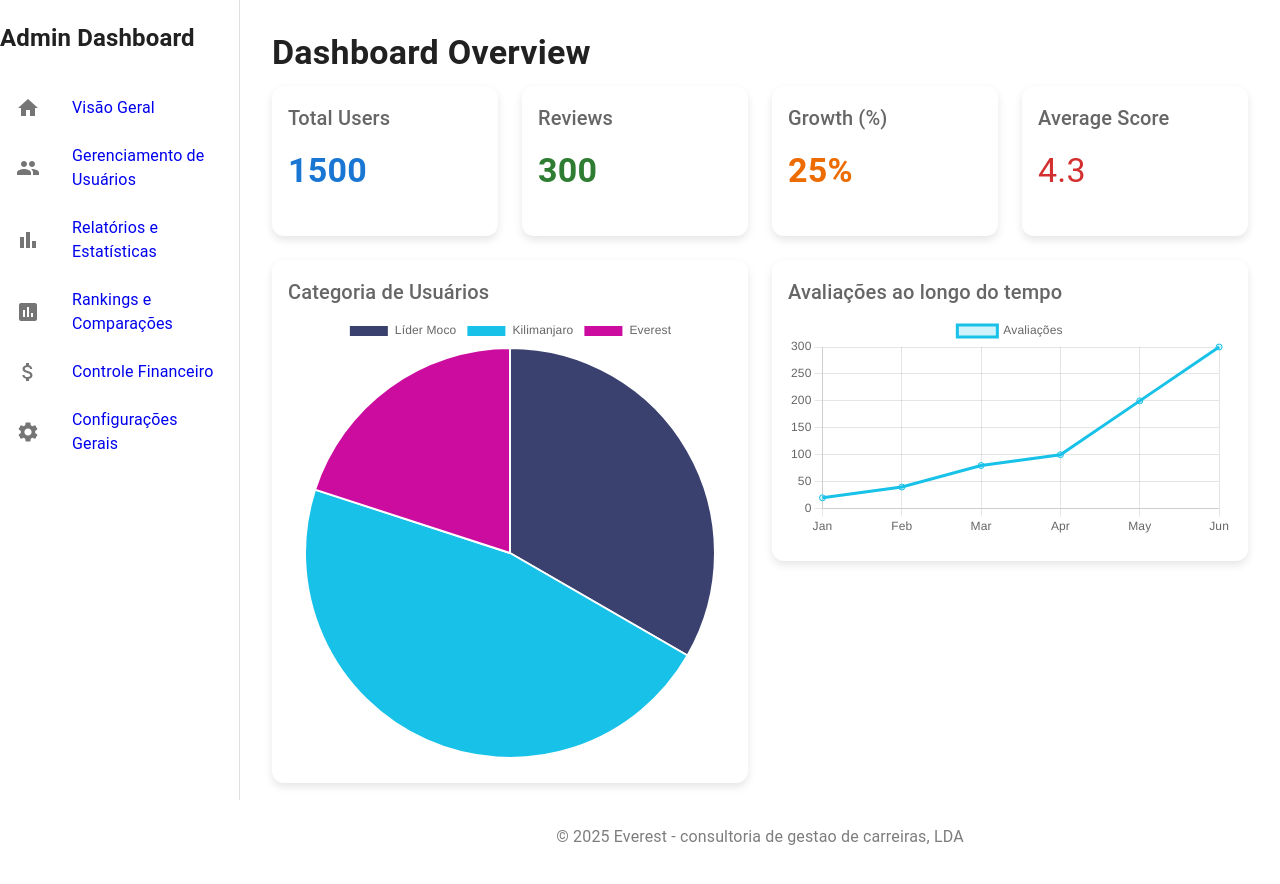
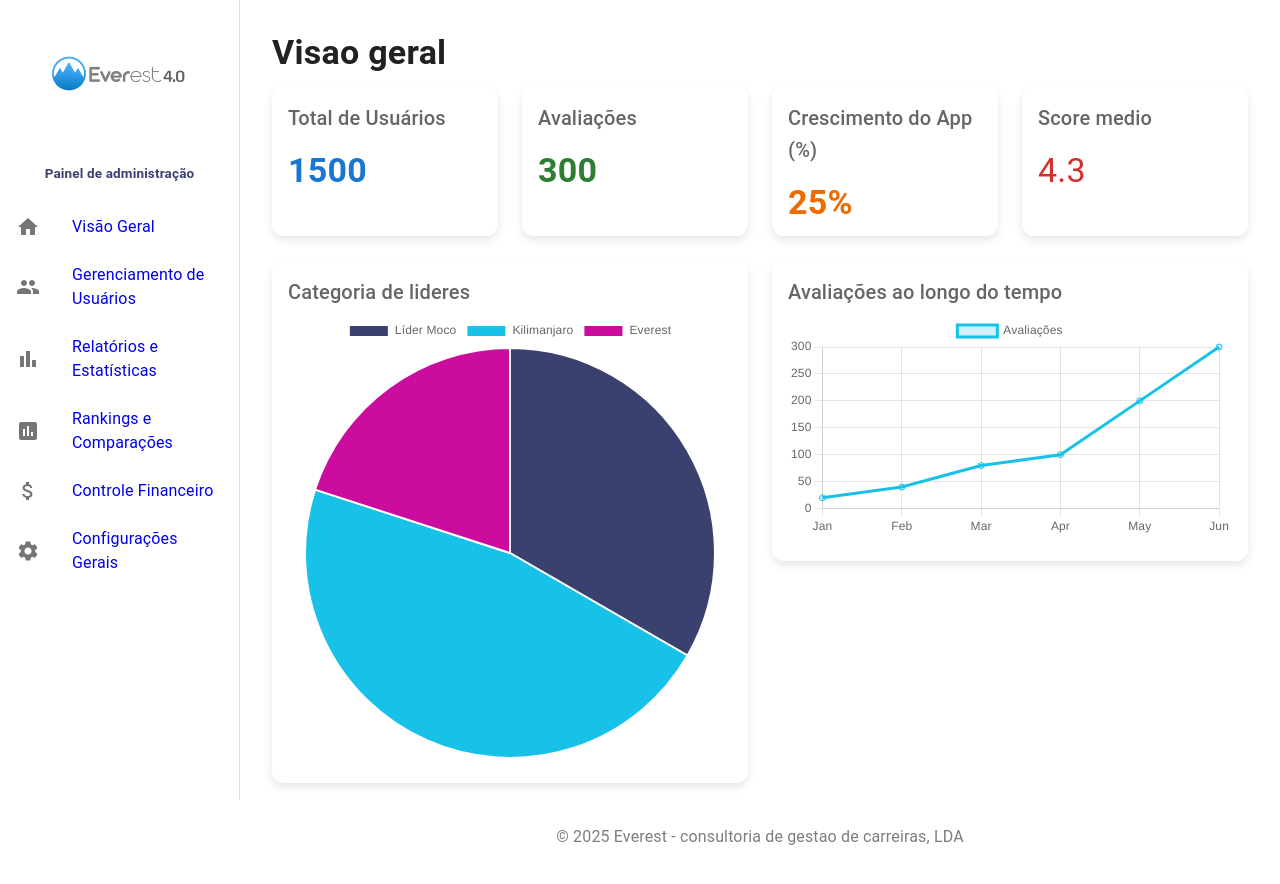
Before and after one commit to FredericoCanoeira/everest-ferramentas, a React (Create React App) app in the folder admin-frontend/: page / in a window 1280 px wide. Shown: the top 884 px of the page. Built offline with nearby package versions, Linux system fonts and the light colour scheme.

Commit message:
feat: add Everest logo to Sidenav and prepare navigation links for admin pages

```diff
--- a/admin-frontend/src/App.js
+++ b/admin-frontend/src/App.js
@@ -4,6 +4,7 @@ import Sidenav from "./components/Sidenav";
 import DashboardOverview from "./pages/DashboardOverview";
 import "./assets/style/Layout.css";
 import Footer from "./components/Footer";
+//import SearchBar from "./components/SearchBar";
 
 function App() {
   return (
--- a/admin-frontend/src/assets/style/Sidenav.css
+++ b/admin-frontend/src/assets/style/Sidenav.css
@@ -1,8 +1,14 @@
-/* src/assets/css/Sidenav.css */
 .sidenav-paper {
   width: 240px;
   background-color: #3A416F;
   color: white;
+}
+
+.sidenav-header {
+  font-size: 9px;
+  color: #3A416F;
+  text-align: center;
+  padding-top: -170%;
 }
 
 .sidenav-drawer {
--- a/admin-frontend/src/components/Sidenav.js
+++ b/admin-frontend/src/components/Sidenav.js
@@ -3,6 +3,7 @@ import { Link } from "react-router-dom";
 import { Drawer, List, ListItem, ListItemIcon, ListItemText, Box } from "@mui/material";
 import { Home, Group, BarChart, Assessment, AttachMoney, Settings } from "@mui/icons-material";
 import "../assets/style/Sidenav.css";
+import EverestLogo from "../assets/images/logo-dark.png";
 
 function Sidenav() {
   return (
@@ -11,8 +12,15 @@ function Sidenav() {
       className="sidenav-drawer"
       classes={{ paper: "sidenav-paper" }}
     >
+
+            {/* Adicionado o logo da Everest */}
+            <Box className="sidenav-header" sx={{ textAlign: "center", padding: "20px 0" }}>
+          <img src={EverestLogo} alt="Everest Logo" style={{ maxWidth: "80%" }} />
+        </Box>
+
+
       <Box className="sidenav-header">
-        <h2>Admin Dashboard</h2>
+        <h2>Painel de administração</h2>
       </Box>
       <List className="sidenav-list">
         <ListItem button component={Link} to="/">
--- a/admin-frontend/src/pages/DashboardOverview.js
+++ b/admin-frontend/src/pages/DashboardOverview.js
@@ -56,7 +56,7 @@ function DashboardOverview() {
   return (
     <SoftBox p={2}>
       <Typography variant="h4" fontWeight="bold" gutterBottom>
-        Dashboard Overview
+        Visao geral
       </Typography>
       <Grid container spacing={3}>
         {/* Total de Usuários */}
@@ -70,7 +70,7 @@ function DashboardOverview() {
           >
             <CardContent>
               <Typography variant="h6" color="textSecondary">
-                Total Users
+                Total de Usuários
               </Typography>
               <Typography
                 variant="h4"
@@ -95,7 +95,7 @@ function DashboardOverview() {
           >
             <CardContent>
               <Typography variant="h6" color="textSecondary">
-                Reviews
+              Avaliações
               </Typography>
               <Typography
                 variant="h4"
@@ -120,7 +120,7 @@ function DashboardOverview() {
           >
             <CardContent>
               <Typography variant="h6" color="textSecondary">
-                Growth (%)
+                Crescimento do App (%)
               </Typography>
               <Typography
                 variant="h4"
@@ -145,7 +145,7 @@ function DashboardOverview() {
           >
             <CardContent>
               <Typography variant="h6" color="textSecondary">
-                Average Score
+                Score medio
               </Typography>
               <Typography
                 variant="h4"
@@ -169,7 +169,7 @@ function DashboardOverview() {
           >
             <CardContent>
               <Typography variant="h6" color="textSecondary" gutterBottom>
-                Categoria de Usuários
+                Categoria de lideres
               </Typography>
               <Pie data={pieData} />
             </CardContent>
```
Also changed, not shown: admin-frontend/src/components/SearchBar.js (added, +40 -0 lines), admin-frontend/src/assets/images/logo-dark.png (added).
